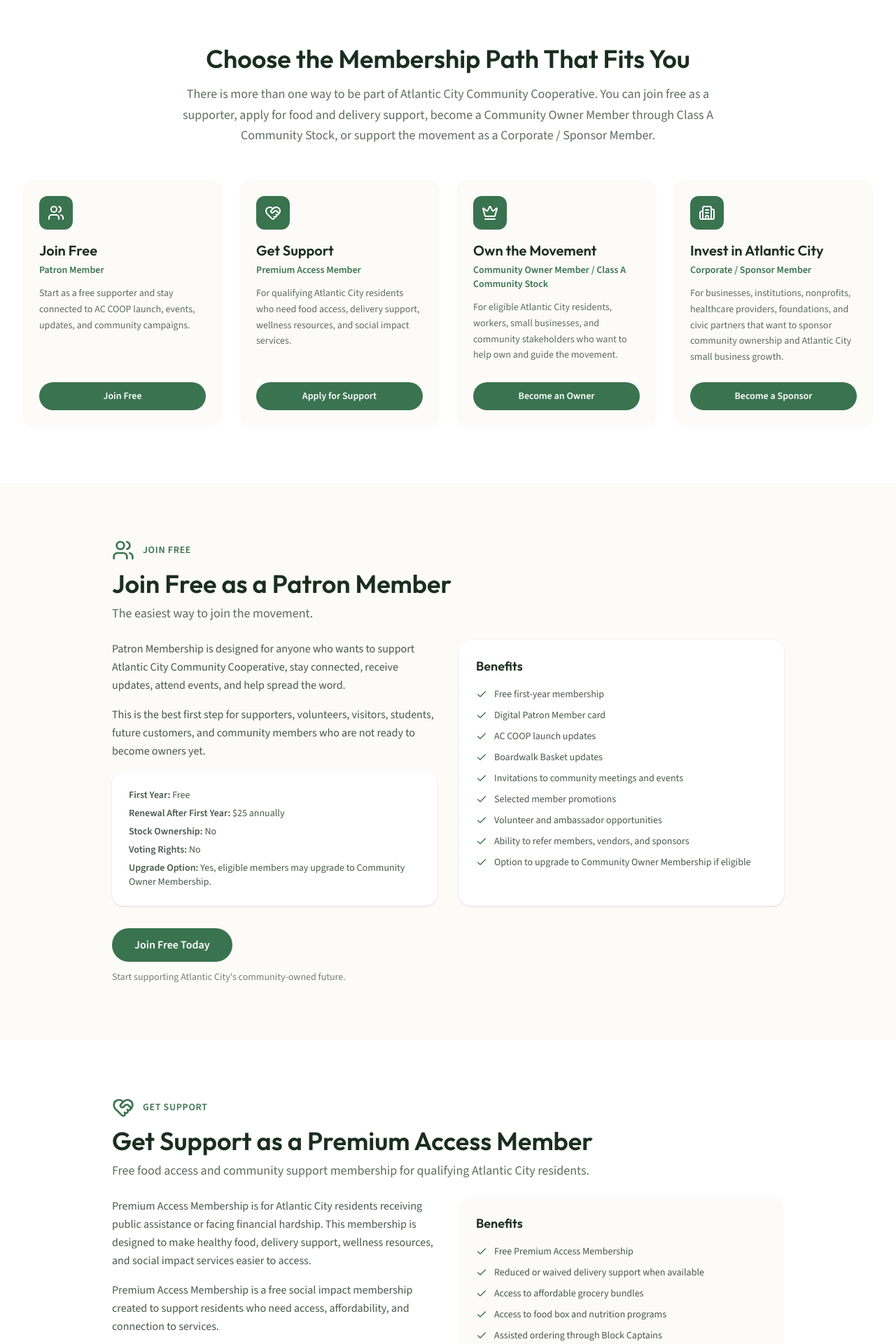
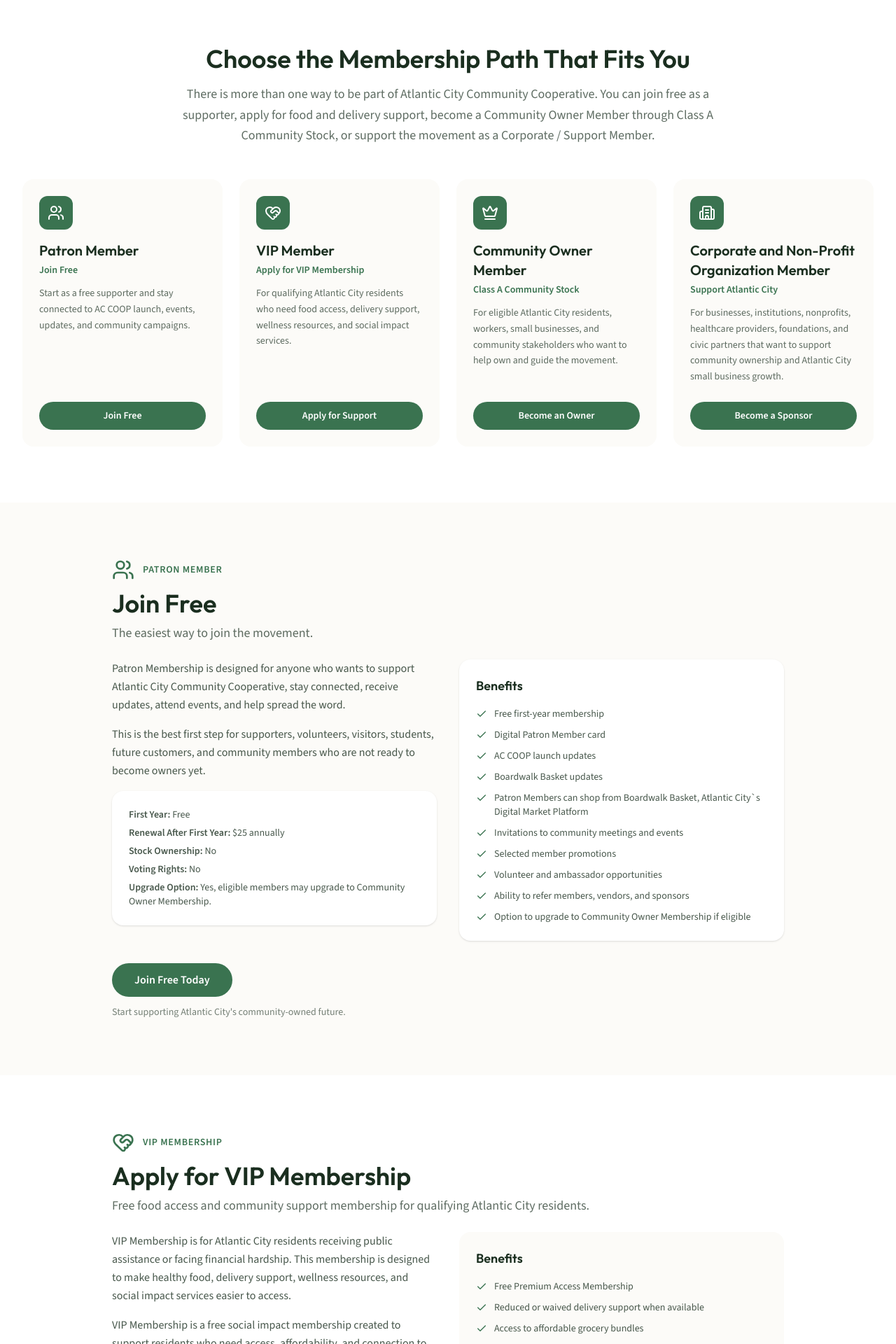
Before and after one commit to webevertech/accoop-website, a Next.js app: page /membership in a window 1280 px wide. Shown: the part 720-2640 px from the top of the page at 70% size. Built offline with nearby package versions, Linux system fonts and the light colour scheme; no server answers.

Commit message:
Content change on "Membership" page.

```diff
--- a/app/membership/page.tsx
+++ b/app/membership/page.tsx
@@ -11,10 +11,10 @@
 
 export default function MembershipPage() {
   const pathways: { icon: typeof Users; title: string; sub: string; desc: string; cta: string; type: MembershipType }[] = [
-    { icon: Users, title: 'Join Free', sub: 'Patron Member', desc: 'Start as a free supporter and stay connected to AC COOP launch, events, updates, and community campaigns.', cta: 'Join Free', type: 'patron' },
-    { icon: HeartHandshake, title: 'Get Support', sub: 'Premium Access Member', desc: 'For qualifying Atlantic City residents who need food access, delivery support, wellness resources, and social impact services.', cta: 'Apply for Support', type: 'premium' },
-    { icon: Crown, title: 'Own the Movement', sub: 'Community Owner Member / Class A Community Stock', desc: 'For eligible Atlantic City residents, workers, small businesses, and community stakeholders who want to help own and guide the movement.', cta: 'Become an Owner', type: 'owner' },
-    { icon: Building2, title: 'Invest in Atlantic City', sub: 'Corporate / Sponsor Member', desc: 'For businesses, institutions, nonprofits, healthcare providers, foundations, and civic partners that want to sponsor community ownership and Atlantic City small business growth.', cta: 'Become a Sponsor', type: 'sponsor' },
+    { icon: Users, title: 'Patron Member', sub: 'Join Free', desc: 'Start as a free supporter and stay connected to AC COOP launch, events, updates, and community campaigns.', cta: 'Join Free', type: 'patron' },
+    { icon: HeartHandshake, title: 'VIP Member', sub: 'Apply for VIP Membership', desc: 'For qualifying Atlantic City residents who need food access, delivery support, wellness resources, and social impact services.', cta: 'Apply for Support', type: 'premium' },
+    { icon: Crown, title: 'Community Owner Member', sub: 'Class A Community Stock', desc: 'For eligible Atlantic City residents, workers, small businesses, and community stakeholders who want to help own and guide the movement.', cta: 'Become an Owner', type: 'owner' },
+    { icon: Building2, title: 'Corporate and Non-Profit Organization Member', sub: 'Support Atlantic City', desc: 'For businesses, institutions, nonprofits, healthcare providers, foundations, and civic partners that want to support community ownership and Atlantic City small business growth.', cta: 'Become a Sponsor', type: 'sponsor' },
   ];
 
   const patronBenefits = [
@@ -22,6 +22,7 @@
     'Digital Patron Member card',
     'AC COOP launch updates',
     'Boardwalk Basket updates',
+    'Patron Members can shop from Boardwalk Basket, Atlantic City`s Digital Market Platform',
     'Invitations to community meetings and events',
     'Selected member promotions',
     'Volunteer and ambassador opportunities',
@@ -160,7 +161,7 @@
               Choose the Membership Path That Fits You
             </h2>
             <p className="text-lg text-foreground/70 leading-relaxed">
-              There is more than one way to be part of Atlantic City Community Cooperative. You can join free as a supporter, apply for food and delivery support, become a Community Owner Member through Class A Community Stock, or support the movement as a Corporate / Sponsor Member.
+              There is more than one way to be part of Atlantic City Community Cooperative. You can join free as a supporter, apply for food and delivery support, become a Community Owner Member through Class A Community Stock, or support the movement as a Corporate / Support Member.
             </p>
           </div>
           <div className="grid sm:grid-cols-2 lg:grid-cols-4 gap-6">
@@ -189,9 +190,9 @@
         <div className="max-w-5xl mx-auto px-4 sm:px-6 lg:px-8">
           <div className="flex items-center gap-3 mb-3">
             <Users className="w-8 h-8 text-primary" />
-            <span className="text-sm font-heading font-semibold text-primary uppercase tracking-wider">Join Free</span>
+            <span className="text-sm font-heading font-semibold text-primary uppercase tracking-wider">Patron Member</span>
           </div>
-          <h2 className="text-3xl md:text-4xl font-heading font-bold text-foreground mb-2">Join Free as a Patron Member</h2>
+          <h2 className="text-3xl md:text-4xl font-heading font-bold text-foreground mb-2">Join Free</h2>
           <p className="text-lg text-foreground/70 mb-6">The easiest way to join the movement.</p>
           <div className="grid lg:grid-cols-2 gap-8">
             <div className="space-y-4 text-foreground/80 leading-relaxed">
@@ -231,14 +232,14 @@
         <div className="max-w-5xl mx-auto px-4 sm:px-6 lg:px-8">
           <div className="flex items-center gap-3 mb-3">
             <HeartHandshake className="w-8 h-8 text-primary" />
-            <span className="text-sm font-heading font-semibold text-primary uppercase tracking-wider">Get Support</span>
+            <span className="text-sm font-heading font-semibold text-primary uppercase tracking-wider">VIP Membership</span>
           </div>
-          <h2 className="text-3xl md:text-4xl font-heading font-bold text-foreground mb-2">Get Support as a Premium Access Member</h2>
+          <h2 className="text-3xl md:text-4xl font-heading font-bold text-foreground mb-2">Apply for VIP Membership</h2>
           <p className="text-lg text-foreground/70 mb-6">Free food access and community support membership for qualifying Atlantic City residents.</p>
           <div className="grid lg:grid-cols-2 gap-8">
             <div className="space-y-4 text-foreground/80 leading-relaxed">
-              <p>Premium Access Membership is for Atlantic City residents receiving public assistance or facing financial hardship. This membership is designed to make healthy food, delivery support, wellness resources, and social impact services easier to access.</p>
-              <p>Premium Access Membership is a free social impact membership created to support residents who need access, affordability, and connection to services.</p>
+              <p>VIP Membership is for Atlantic City residents receiving public assistance or facing financial hardship. This membership is designed to make healthy food, delivery support, wellness resources, and social impact services easier to access.</p>
+              <p>VIP Membership is a free social impact membership created to support residents who need access, affordability, and connection to services.</p>
               <div className="bg-cream rounded-2xl p-6 space-y-2 text-sm">
                 <p className="font-heading font-semibold text-foreground">Who May Qualify</p>
                 <p className="text-foreground/70">Atlantic City residents may qualify if they receive or are eligible for support such as SNAP, EBT, WIC, Medicaid, Medicare-related assistance, TANF, housing assistance, unemployment support, SSI/SSDI, senior assistance, veterans support, reentry support, or other public assistance or hardship-based programs.</p>
@@ -265,7 +266,7 @@
           </div>
           <div className="mt-8">
             <CTAButton membershipType="premium" className="inline-block bg-primary hover:bg-primary-dark text-white px-8 py-3 rounded-full font-heading font-semibold transition-all duration-300 hover:shadow-lg">
-              Apply for Premium Access Membership
+              Apply for VIP Membership
             </CTAButton>
             <p className="text-sm text-foreground/60 mt-3">Complete the Social Impact Application and let AC COOP help connect you to food, delivery, and support resources.</p>
           </div>
@@ -277,7 +278,7 @@
         <div className="max-w-5xl mx-auto px-4 sm:px-6 lg:px-8">
           <div className="flex items-center gap-3 mb-3">
             <Crown className="w-8 h-8 text-primary" />
-            <span className="text-sm font-heading font-semibold text-primary uppercase tracking-wider">Own the Movement</span>
+            <span className="text-sm font-heading font-semibold text-primary uppercase tracking-wider">Community Owner Member</span>
           </div>
           <h2 className="text-3xl md:text-4xl font-heading font-bold text-foreground mb-2">Own the Movement as a Community Owner Member</h2>
           <p className="text-lg text-foreground/70 mb-6">For eligible Atlantic City residents, workers, small businesses, and local stakeholders.</p>
@@ -331,10 +332,10 @@
         <div className="max-w-6xl mx-auto px-4 sm:px-6 lg:px-8">
           <div className="flex items-center gap-3 mb-3">
             <Building2 className="w-8 h-8 text-primary" />
-            <span className="text-sm font-heading font-semibold text-primary uppercase tracking-wider">Invest in Atlantic City</span>
+            <span className="text-sm font-heading font-semibold text-primary uppercase tracking-wider">Support Atlantic City</span>
           </div>
           <h2 className="text-3xl md:text-4xl font-heading font-bold text-foreground mb-2">Invest in Atlantic City as a Corporate / Sponsor Member</h2>
-          <p className="text-lg text-foreground/70 mb-6">A non-voting sponsorship membership for businesses, institutions, nonprofits, and civic partners.</p>
+          <p className="text-lg text-foreground/70 mb-6">A non-voting membership for businesses, institutions, nonprofits, and civic partners.</p>
           <div className="grid lg:grid-cols-2 gap-8 mb-10">
             <div className="space-y-4 text-foreground/80 leading-relaxed">
               <p>Corporate / Sponsor Membership is for organizations that want to support Atlantic City Community Cooperative&apos;s public benefit mission without becoming voting shareholders.</p>
```
